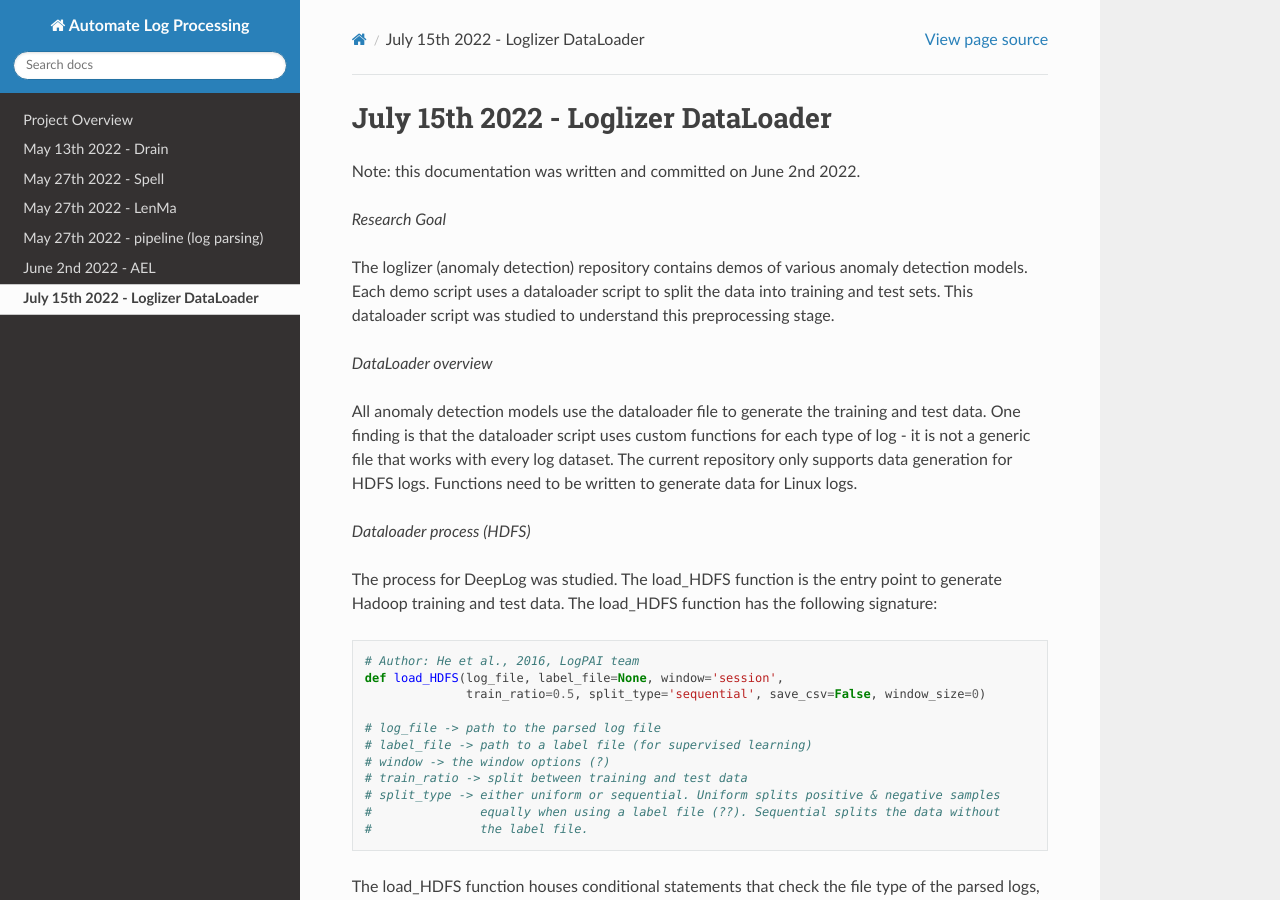
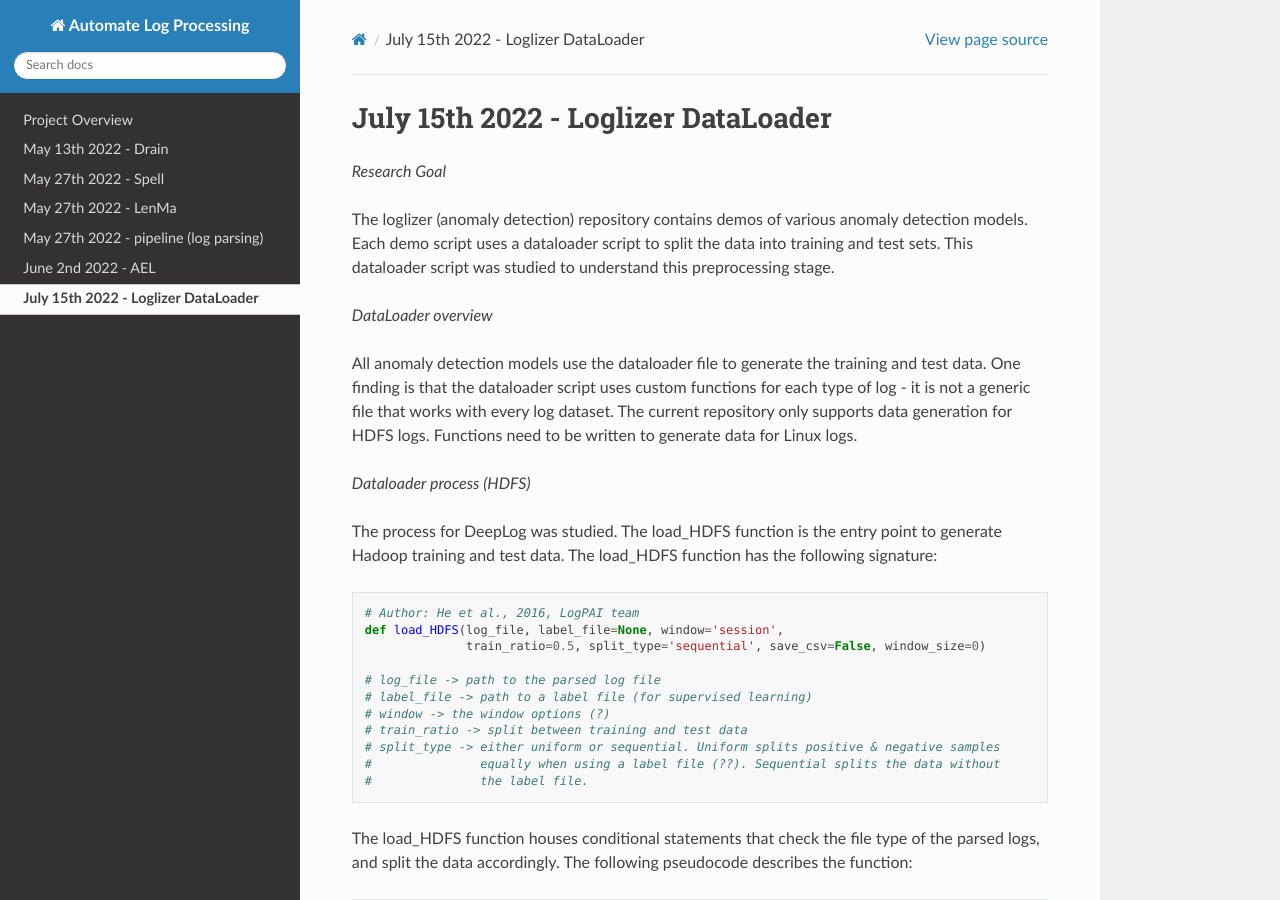
Before and after one commit to RS6730/EGH400-1-Documentation, a Sphinx documentation site: the page built from docs/source/Dataloader.rst, in a window 1280 px wide and 900 px high. Built offline with Sphinx 7.4.7 and the Read the Docs theme 2.0.0, drawn with Linux system fonts in a browser that asks for light colours.

Commit message:
Removed error in dataloader docs line 3

```diff
--- a/docs/source/Dataloader.rst
+++ b/docs/source/Dataloader.rst
@@ -1,6 +1,5 @@
 July 15th 2022 - Loglizer DataLoader
 ===================================================================================
-Note: this documentation was written and committed on June 2nd 2022.
 
 | *Research Goal*
 The loglizer (anomaly detection) repository contains demos of various anomaly
```
